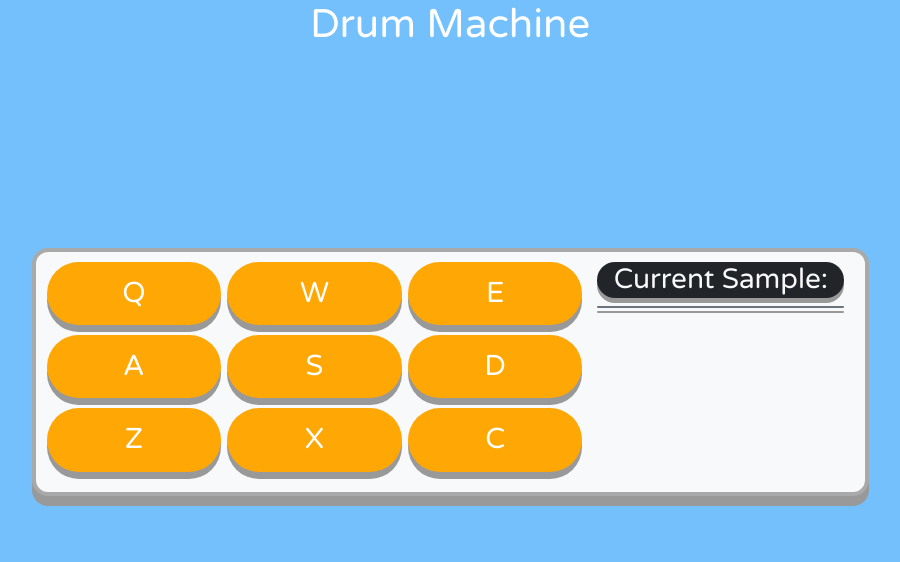
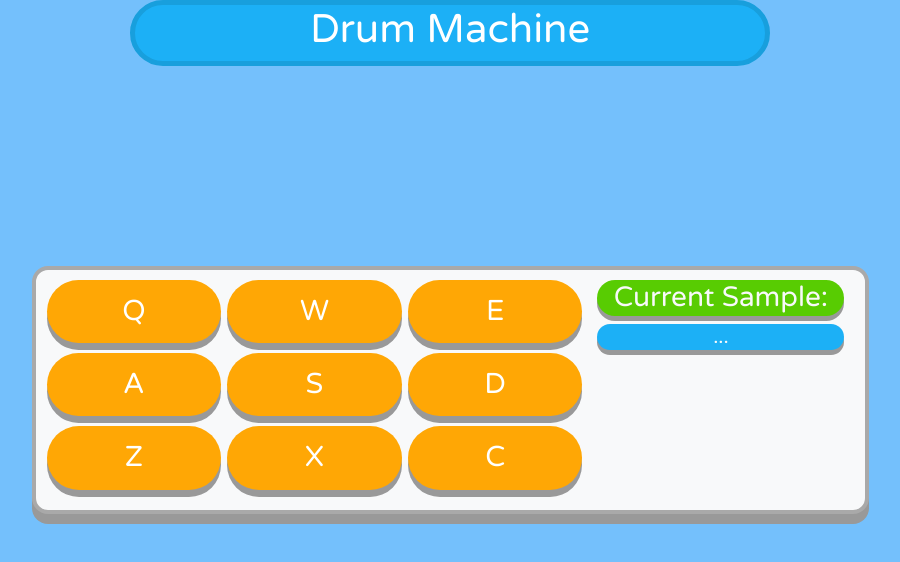
Before and after one commit to manuel12/drum-machine, a React (Create React App) app: page / in a window 1280 px wide. Shown: the top 562 px of the page, without its empty margins (190-1090 px from the left). Built offline with nearby package versions, Linux system fonts and the light colour scheme.

Commit message:
Added default state to currentSoundName. Added div with class heading around h1. Remived bg classes from current sample and current sound name elements

```diff
--- a/src/App.js
+++ b/src/App.js
@@ -5,7 +5,7 @@ import "./App.css";
 
 function App() {
   const SOUND_VOLUME = 0.2;
-  const [currentSoundName, setCurrentSoundName] = useState("");
+  const [currentSoundName, setCurrentSoundName] = useState("...");
 
   const [qKeyPressed, setQKeyPressed] = useState(false);
   const [wKeyPressed, setWKeyPressed] = useState(false);
@@ -101,7 +101,10 @@ function App() {
 
   return (
     <div className="App">
-      <h1 className="bordered-heading">Drum Machine</h1>
+      <div className="heading">
+        <h1>Drum Machine</h1>
+      </div>
+
       <div className="container">
         <div id="drum-machine" className="bg-light rounded-4">
           <div className="row">
@@ -118,10 +121,10 @@ function App() {
               cKeyPressed={cKeyPressed}
             />
             <div id="display" className="display-container col-md-4">
-              <div className="h3 bg-dark text-light rounded-5 current-sample-heading">
+              <div className="h3 text-light rounded-5 current-sample-heading">
                 Current Sample:
               </div>
-              <div className="h5 bg-secondary  text-light rounded-5 current-sample-name">
+              <div className="h5 text-light rounded-5 current-sample-name">
                 {currentSoundName}
               </div>
             </div>
```
